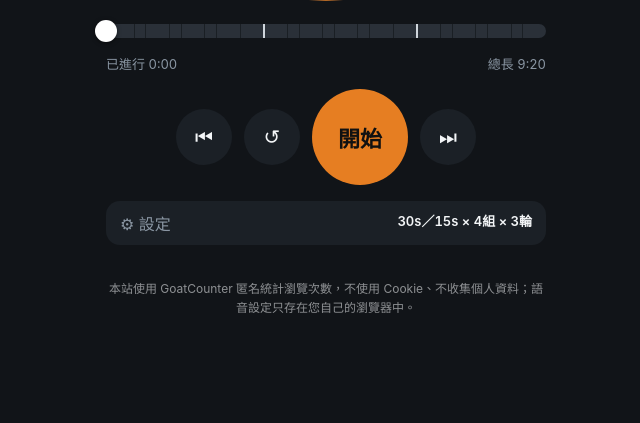
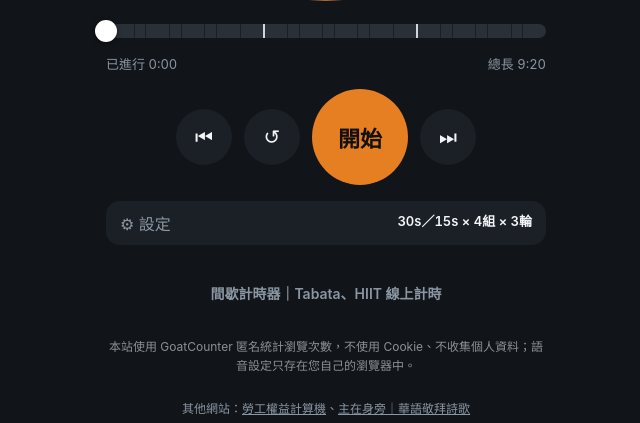
Before and after one commit to chengcheming-ai/interval-timer, a plain HTML site: page index.html in a window 1280 px wide. Shown: the part 447-870 px from the top of the page, without its empty margins (314-954 px from the left). Before the commit the page ends 800 px from the top, so only its background shows below. Drawn offline with Linux system fonts and the light colour scheme.

Commit message:
標題加上 Tabata、HIIT 關鍵字並加入 H1、頁尾其他網站連結，新增 sitemap-pages.xml
Co-Authored-By: Claude Opus 5.5 <noreply@anthropic.com>
Claude-Session: https://claude.ai/code/session_016huUGGXds8VRDLKXKZxQcq

```diff
--- a/index.html
+++ b/index.html
@@ -4,7 +4,7 @@
 <meta charset="utf-8">
 <meta name="google-site-verification" content="qJiFqGGV6QfgCIbcOSD9Yrbxs5jmW34U30LSL2Sjmbo">
 <meta name="viewport" content="width=device-width, initial-scale=1, viewport-fit=cover">
-<title>間歇計時器</title>
+<title>間歇計時器｜Tabata、HIIT 線上計時</title>
 <meta name="description" content="免費線上間歇計時器（Tabata／HIIT）：自訂運動、休息秒數與組數輪數，附提示音、滴答聲與中文語音播報，手機可加到主畫面離線使用。">
 <link rel="canonical" href="https://chengcheming-ai.github.io/interval-timer/">
 <meta property="og:title" content="間歇計時器｜Tabata、HIIT 線上計時">
@@ -98,6 +98,8 @@
   .list div{display:flex; justify-content:space-between; padding:3px 6px; border-radius:6px}
   .list div.cur{background:#2a3038; color:var(--phase); font-weight:700}
   .list div.past{color:#56606b}
+  .sites{margin:4px 0; font-size:12px; line-height:1.6; text-align:center; color:var(--muted)}
+  .sites a{color:inherit}
 </style>
 </head>
 <body class="phase-ready">
@@ -170,7 +172,9 @@
       </details>
     </div>
   </details>
+  <h1 style="margin:22px 0 0;font-size:14px;font-weight:600;text-align:center;color:var(--muted)">間歇計時器｜Tabata、HIIT 線上計時</h1>
   <p style="margin:18px 0 4px;font-size:12px;line-height:1.6;text-align:center;opacity:.55">本站使用 GoatCounter 匿名統計瀏覽次數，不使用 Cookie、不收集個人資料；語音設定只存在您自己的瀏覽器中。</p>
+  <p class="sites">其他網站：<a href="https://chengcheming-ai.github.io/labor-calculator/" target="_blank" rel="noopener">勞工權益計算機</a>、<a href="https://chengcheming-ai.github.io/zhu-zai-shen-pang/" target="_blank" rel="noopener">主在身旁｜華語敬拜詩歌</a></p>
 </div>
 
 <script data-goatcounter="https://intervaltimer-tw.goatcounter.com/count" async src="//gc.zgo.at/count.js"></script>
```
Also changed, not shown: sitemap-pages.xml (added, +7 -0 lines).
